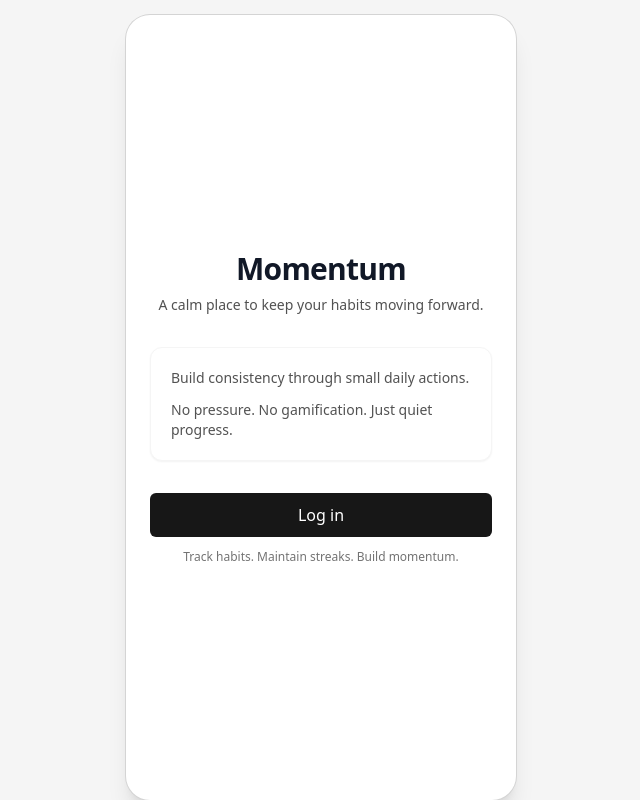
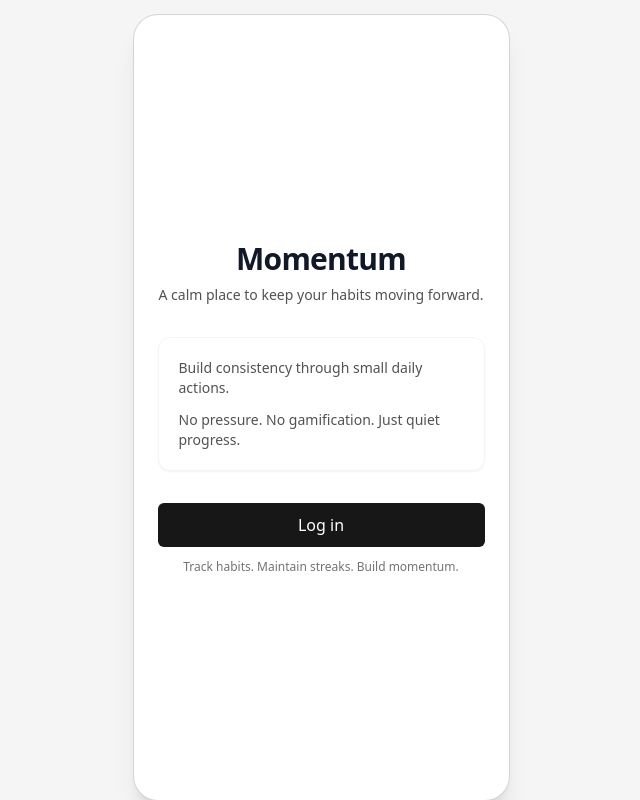
Before and after one commit to decomle/momentum, a React (Vite) app in the folder frontend/momentum-pwa/: page / in a window 1280 px wide. Shown: the whole page, without its empty margins (319-959 px from the left). Built offline with nearby package versions, Linux system fonts and the light colour scheme; no server answers.

Commit message:
done mockups

```diff
--- a/frontend/momentum-pwa/src/layout/AppLayout.tsx
+++ b/frontend/momentum-pwa/src/layout/AppLayout.tsx
@@ -3,7 +3,7 @@ import { Outlet } from "react-router-dom"
 export default function AppLayout() {
   return (
     <div className="min-h-screen bg-neutral-100 flex items-start justify-center pt-[15px] px-2">
-      <div className="w-full max-w-[390px] h-[min(calc(100dvh-15px),844px)] bg-white shadow-xl ring-1 ring-neutral-300 overflow-hidden rounded-[16px] sm:rounded-[24px]">
+      <div className="w-full max-w-[375px] h-[min(calc(100dvh-15px),844px)] bg-white shadow-xl ring-1 ring-neutral-300 overflow-hidden rounded-[16px] sm:rounded-[24px]">
         <div id="app-scroll-container" className="h-full overflow-y-auto overflow-x-hidden no-scrollbar">
           <Outlet />
         </div>
--- a/frontend/momentum-pwa/src/pages/demo/DemoDashboardPage.tsx
+++ b/frontend/momentum-pwa/src/pages/demo/DemoDashboardPage.tsx
@@ -118,7 +118,7 @@ export default function DemoDashboardPage() {
 
   return (
     <div className="min-h-full flex justify-center">
-      <div className="w-full max-w-md p-4 pb-24 space-y-5">
+      <div className="w-full max-w-md p-4 pb-28 space-y-5">
 
         {/* Header */}
         <div className="flex items-start justify-between gap-3">
@@ -212,7 +212,7 @@ export default function DemoDashboardPage() {
         )}
 
         {habits.length > 0 && (
-          <div className="sticky bottom-4 pointer-events-none">
+          <div className="sticky bottom-[calc(env(safe-area-inset-bottom)+12px)] pointer-events-none">
             <div className="relative h-14 w-full">
               <button
                 onClick={goToCreateHabit}
```
